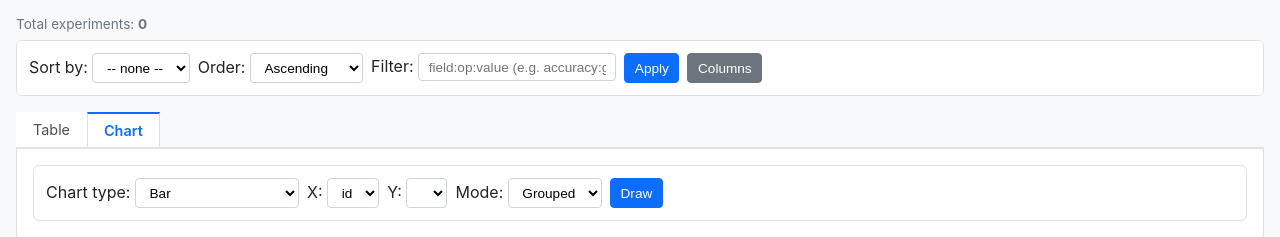
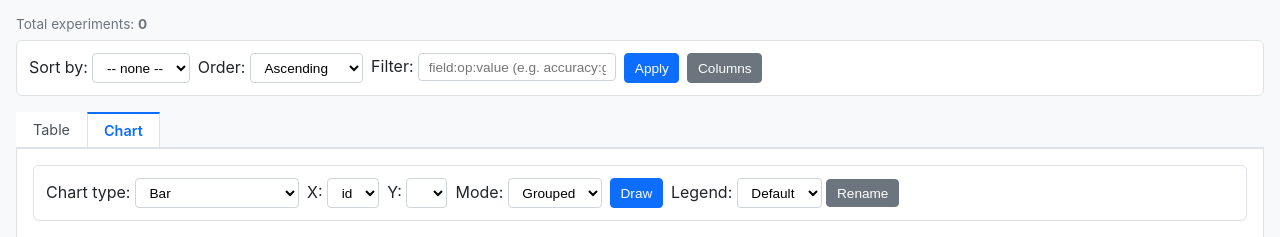
Before and after one commit to AinzRimuru/exp_viewer, a FastAPI app: page / in a window 1280 px wide, after a click on "Chart". Shown: the part 45-282 px from the top of the page. Run offline with FastAPI, Linux system fonts and the light colour scheme; lists and menus that the app fills with data are empty; parts of the project's set-up code (start-up, migrations or seed data) failed here and were passed over; some libraries are stand-ins or nearby versions.

Commit message:
Add experiment selection for charts and legend sort/rename
Add checkboxes to the experiment table for selecting specific experiments
to include in chart rendering. Add legend controls for sorting (A→Z, Z→A)
and renaming trace labels via a popup panel.

```diff
--- a/src/exp_viewer/render/charts.py
+++ b/src/exp_viewer/render/charts.py
@@ -608,3 +608,24 @@ CHART_BUILDERS = {
     "area": area_chart,
     "funnel": funnel_chart,
 }
+
+
+def _apply_legend_config(
+    fig: go.Figure,
+    legend_sort: str = "default",
+    legend_rename: dict[str, str] | None = None,
+) -> go.Figure:
+    """Apply legend sorting and renaming to a figure's traces."""
+    if legend_rename:
+        for trace in fig.data:
+            if hasattr(trace, "name") and trace.name in legend_rename:
+                trace.name = legend_rename[trace.name]
+
+    if legend_sort in ("alpha", "alpha_rev"):
+        reverse = legend_sort == "alpha_rev"
+        named = [t for t in fig.data if getattr(t, "name", None)]
+        unnamed = [t for t in fig.data if not getattr(t, "name", None)]
+        named.sort(key=lambda t: t.name, reverse=reverse)
+        fig.data = named + unnamed
+
+    return fig
--- a/src/exp_viewer/render/table.py
+++ b/src/exp_viewer/render/table.py
@@ -114,6 +114,7 @@ def build_table_html(
     # Header
     has_projects = any(exp.project for exp in experiment_set)
     rows.append("<thead><tr>")
+    rows.append('<th class="col-select" rowspan="2"><input type="checkbox" id="select-all" title="Select all"></th>')
     rows.append("<th class=\"col-id\">ID</th>")
     rows.append("<th class=\"col-name\">Name</th>")
     if has_projects:
@@ -123,6 +124,7 @@ def build_table_html(
     if res_display:
         rows.append(f'<th colspan="{len(res_display)}" class="group-res">Results</th>')
     rows.append("</tr><tr>")
+    rows.append('<th class="col-select"></th>')
     rows.append('<th class="col-id" data-sort="id">ID</th>')
     rows.append('<th class="col-name" data-sort="name">Name</th>')
     if has_projects:
@@ -141,7 +143,8 @@ def build_table_html(
     # Body
     rows.append("<tbody>")
     for exp in experiment_set:
-        rows.append("<tr>")
+        rows.append(f'<tr data-id="{escape(exp.id)}">')
+        rows.append(f'<td class="col-select"><input type="checkbox" class="exp-check" value="{escape(exp.id)}"></td>')
         rows.append(f'<td class="col-id"><a href="/experiments/{escape(exp.id)}">{escape(exp.id)}</a></td>')
         rows.append(f'<td class="col-name">{escape(exp.name)}</td>')
         if has_projects:
--- a/src/exp_viewer/server/routes.py
+++ b/src/exp_viewer/server/routes.py
@@ -9,7 +9,7 @@ from fastapi import APIRouter, Query, Request
 from fastapi.responses import HTMLResponse, JSONResponse
 from fastapi.templating import Jinja2Templates
 
-from ..render.charts import CHART_BUILDERS
+from ..render.charts import CHART_BUILDERS, _apply_legend_config
 from ..render.export import comparison_html, export_html
 from ..render.table import build_table_html, parse_filter_params
 from ..schema import extract_type_overrides, extract_visibility, load_fields_config
@@ -170,6 +170,9 @@ async def get_chart(
     group_mode: str = Query("grouped"),
     nbins: int = Query(20),
     title: str = Query(""),
+    experiment_ids: str | None = Query(None),
+    legend_sort: str = Query("default"),
+    legend_rename: str | None = Query(None),
 ):
     """Return a Plotly chart as JSON."""
     builder = CHART_BUILDERS.get(chart_type)
@@ -181,6 +184,11 @@ async def get_chart(
 
     db = _get_db(request)
     exp_set = db.load_all()
+
+    # Filter by selected experiment IDs
+    if experiment_ids:
+        selected = set(experiment_ids.split(","))
+        exp_set = exp_set.filter(lambda e: e.id in selected)
 
     try:
         if chart_type == "bar":
@@ -234,6 +242,16 @@ async def get_chart(
                           labels_field=x or None, title=title)
         else:
             fig = builder(exp_set, title=title)
+
+        # Apply legend sort and rename
+        legend_rename_map = None
+        if legend_rename:
+            import json as _json
+            try:
+                legend_rename_map = _json.loads(legend_rename)
+            except (_json.JSONDecodeError, TypeError):
+                pass
+        fig = _apply_legend_config(fig, legend_sort=legend_sort, legend_rename=legend_rename_map)
 
         return JSONResponse(fig.to_dict())
     except Exception as e:
--- a/src/exp_viewer/server/static/style.css
+++ b/src/exp_viewer/server/static/style.css
@@ -66,3 +66,11 @@ table.exp-table tbody tr:hover { background: #f1f3f5; }
 .column-picker-groups div label { display: block; font-size: 0.82rem; padding: 0.1rem 0; }
 .col-project { color: #7c3aed; font-weight: 500; }
 .project-badge { display: inline-block; background: #ede9fe; color: #7c3aed; padding: 0.1rem 0.5rem; border-radius: 3px; font-size: 0.8rem; font-weight: 600; }
+.col-select { width: 30px; text-align: center; }
+.col-select input { cursor: pointer; }
+.selected-count { font-size: 0.82rem; color: #6c757d; margin-left: 0.5rem; }
+.btn-rename { background: #6c757d !important; border-color: #6c757d !important; }
+#legend-rename-panel { background: #fff; border: 1px solid #dee2e6; border-radius: 6px; margin-bottom: 0.5rem; }
+.legend-rename-inner { padding: 0.75rem; }
+.legend-rename-inner label { display: inline-block; width: 45%; font-size: 0.82rem; margin: 0.2rem 0; }
+.legend-rename-inner input { width: 60%; font-size: 0.82rem; }
--- a/src/exp_viewer/server/templates/index.html
+++ b/src/exp_viewer/server/templates/index.html
@@ -179,6 +179,23 @@
             </label>
         </span>
         <button onclick="loadChart()">Draw</button>
+        <span id="ctrl-legend">
+            <label>Legend:
+                <select id="chart-legend-sort">
+                    <option value="default">Default</option>
+                    <option value="alpha">A → Z</option>
+                    <option value="alpha_rev">Z → A</option>
+                </select>
+            </label>
+            <button type="button" onclick="toggleLegendRename()" class="btn-rename">Rename</button>
+        </span>
+        <span id="selected-count" class="selected-count"></span>
+    </div>
+    <div id="legend-rename-panel" style="display:none;">
+        <div class="legend-rename-inner">
+            <div id="legend-rename-list"></div>
+            <button onclick="applyLegendRename()">Apply</button>
+        </div>
     </div>
     <div class="chart-container" id="chart-container"></div>
 </div>
@@ -326,6 +343,30 @@ function loadChart() {
         if (color) params.set('size', color);
     }
 
+    // Selected experiment IDs
+    const selectedIds = getSelectedExperimentIds();
+    if (selectedIds.length > 0) {
+        params.set('experiment_ids', selectedIds.join(','));
+    }
+
+    // Legend sort
+    const legendSort = document.getElementById('chart-legend-sort').value;
+    if (legendSort !== 'default') {
+        params.set('legend_sort', legendSort);
+    }
+
+    // Legend rename
+    const renameInputs = document.querySelectorAll('.legend-rename-input');
+    const renames = {};
+    renameInputs.forEach(input => {
+        if (input.defaultValue !== input.value) {
+            renames[input.defaultValue] = input.value;
+        }
+    });
+    if (Object.keys(renames).length > 0) {
+        params.set('legend_rename', JSON.stringify(renames));
+    }
+
     fetch('/api/chart/' + chartType + '?' + params.toString())
         .then(r => r.json())
         .then(data => {
@@ -340,5 +381,56 @@ function loadChart() {
 // Initialize
 updateChartControls();
 loadTable();
+
+function getSelectedExperimentIds() {
+    const checked = document.querySelectorAll('.exp-check:checked');
+    if (checked.length === 0) return [];
+    return Array.from(checked).map(cb => cb.value);
+}
+
+function updateSelectedCount() {
+    const count = getSelectedExperimentIds().length;
+    const el = document.getElementById('selected-count');
+    if (el) el.textContent = count > 0 ? count + ' selected' : '';
+}
+
+function toggleLegendRename() {
+    const panel = document.getElementById('legend-rename-panel');
+    if (panel.style.display === 'none') {
+        populateLegendRenameList();
+    }
+    panel.style.display = panel.style.display === 'none' ? 'block' : 'none';
+}
+
+function populateLegendRenameList() {
+    const container = document.getElementById('legend-rename-list');
+    const chartEl = document.getElementById('chart-container');
+    const plotData = chartEl.data || [];
+    container.innerHTML = '';
+    plotData.forEach((trace, i) => {
+        if (trace.name) {
+            container.innerHTML += '<label>' + trace.name + ': <input type="text" class="legend-rename-input" data-idx="' + i + '" value="' + trace.name + '"></label><br>';
+        }
+    });
+}
+
+function applyLegendRename() {
+    document.getElementById('legend-rename-panel').style.display = 'none';
+    loadChart();
+}
+
+// Event delegation for checkboxes (table loaded via AJAX)
+document.addEventListener('change', function(e) {
+    if (e.target.id === 'select-all') {
+        document.querySelectorAll('.exp-check').forEach(cb => cb.checked = e.target.checked);
+    }
+    if (e.target.classList.contains('exp-check')) {
+        const all = document.querySelectorAll('.exp-check');
+        const checked = document.querySelectorAll('.exp-check:checked');
+        const selectAll = document.getElementById('select-all');
+        if (selectAll) selectAll.checked = all.length > 0 && all.length === checked.length;
+    }
+    updateSelectedCount();
+});
 </script>
 {% endblock %}
```
Also changed, not shown: tests/test_render.py (+36 -0 lines).
